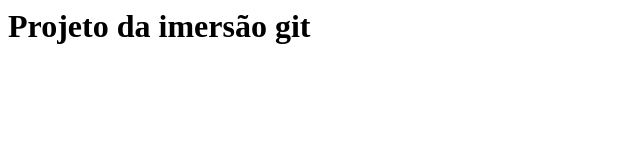
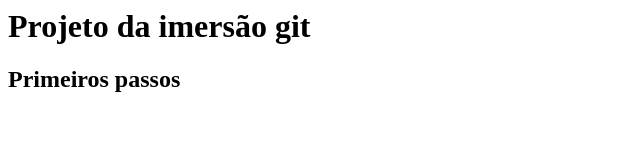
Before and after one commit to DanielBaumgarten/imersaogit, a plain HTML site: page index.html in a window 1280 px wide. Shown: the whole page, without its empty margins (0-640 px from the left). Drawn offline with Linux system fonts and the light colour scheme.

Commit message:
Update index.html
adcionando mais informações

```diff
--- a/index.html
+++ b/index.html
@@ -1 +1,4 @@
 <h1> Projeto da imersão git </h1>
+
+
+<h2> Primeiros passos </h2>
```
